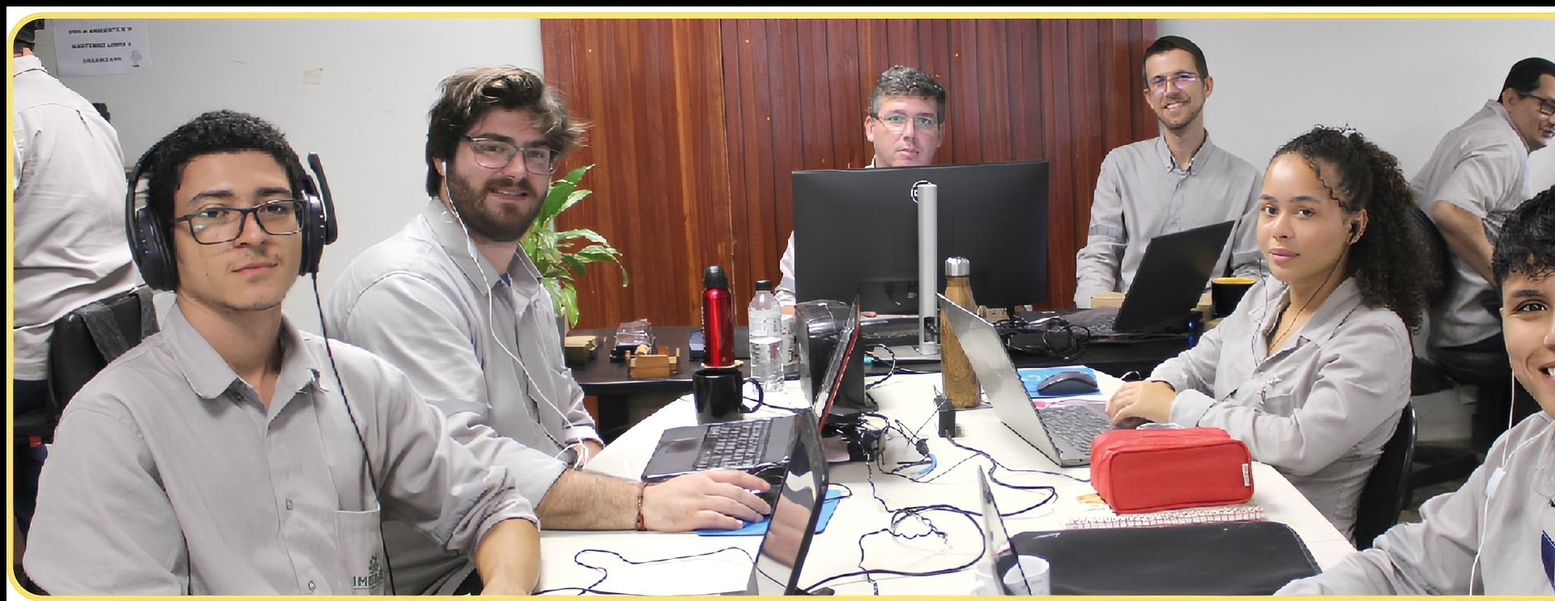
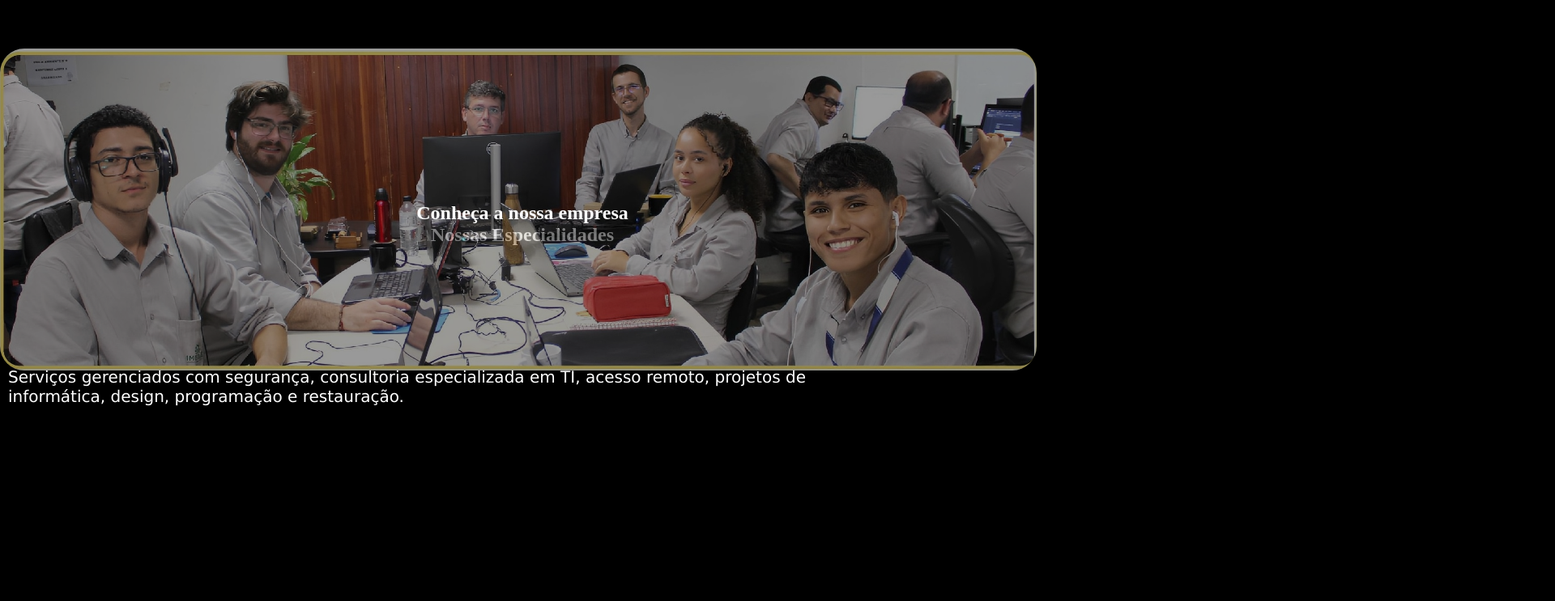
Before and after one commit to yanMacedo/CIMY-TecDevelopment, a plain HTML site: page index.html in a window 1280 px wide. Shown: the top 743 px of the page at 81% size, 1920 px wide, since content can reach past the window. Drawn offline with Linux system fonts and the light colour scheme; files whose address does not match are found by name.

Commit message:
Update styles.css

```diff
--- a/styles.css
+++ b/styles.css
@@ -1,3 +1,52 @@
 body {
     background-color: black;
 }
+
+.Primary_imagem {
+    width: 100%;
+    border-radius: 30px;
+    opacity: 0.6;
+    position: absolute;
+    top: 60px;
+}
+
+.india_img {
+    border-radius: 20px;
+    position: relative;
+    top: 300px;
+}
+
+* {
+    margin: 0;
+    padding: 0;
+}
+
+
+h1 {
+    color: white;
+    font-size: 24px;
+    margin-left: 10px;
+    text-align: center;
+    margin-top: 250px;
+    position: relative;
+
+}
+
+h2 {
+    color: white;
+    margin-left: 10px;
+    text-align: center;
+
+
+}
+
+p {
+    font-family: verdana;
+    font-size: 20px;
+    color: white;
+    margin-top: 150px;
+    margin-right: 250px;
+    margin-left: 10px;
+    position: relative;
+
+}
```
